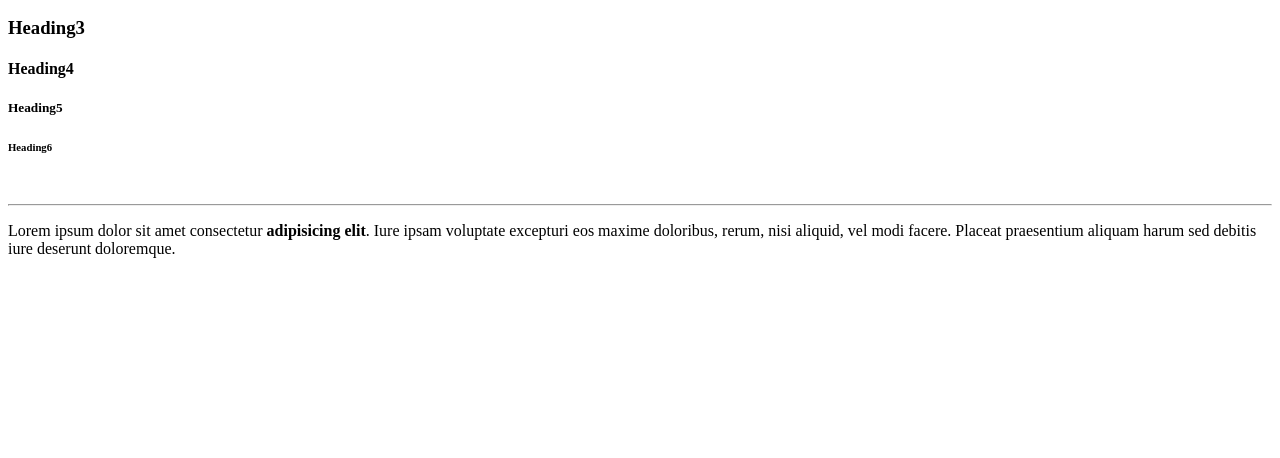
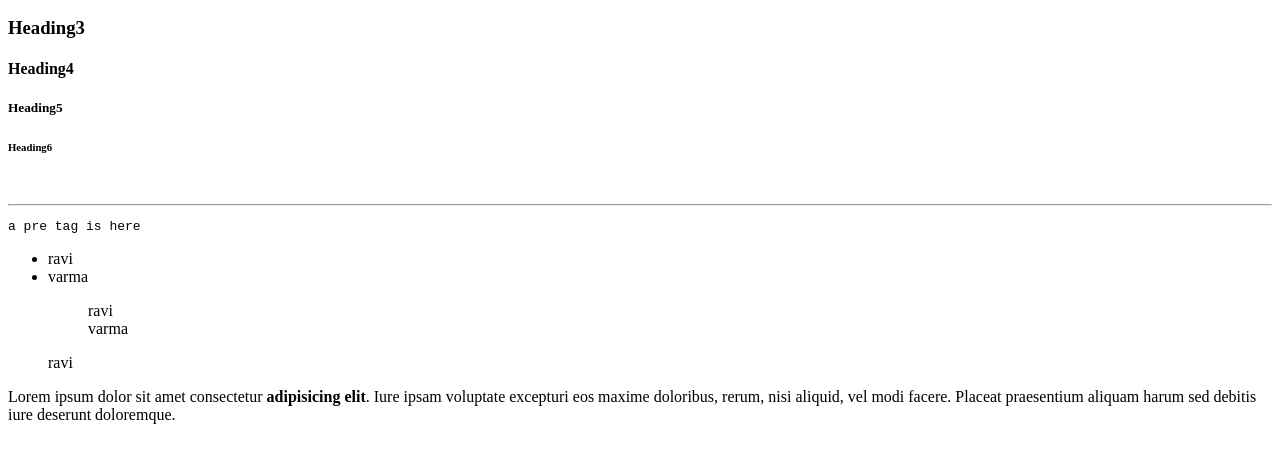
Before and after one commit to Ravi0442/Frontend, a plain HTML site: page basic tags/index.html in a window 1280 px wide. Shown: the part 110-568 px from the top of the page. Drawn offline with Linux system fonts and the light colour scheme.

Commit message:
second class tags

```diff
--- a/basic tags/index.html
+++ b/basic tags/index.html
@@ -20,6 +20,22 @@
     <br>
     <!--line horizontal-->
     <hr>
+    <!--pre tag-->
+    <pre>a pre tag is here</pre>
+    <ul>
+        <li>ravi</li>
+        <li>varma</li>
+    </ul>
+
+    <ol>
+        <ul>ravi</ul>
+        <ul>varma</ul>
+    </ol>
+
+    <ul>ravi</ul>
+
+
+
 
     <p>Lorem ipsum dolor sit amet consectetur<strong> adipisicing elit</strong>. Iure ipsam voluptate excepturi eos maxime doloribus, rerum, nisi aliquid, vel modi facere. Placeat praesentium aliquam harum sed debitis iure deserunt doloremque.</p>
 
```
